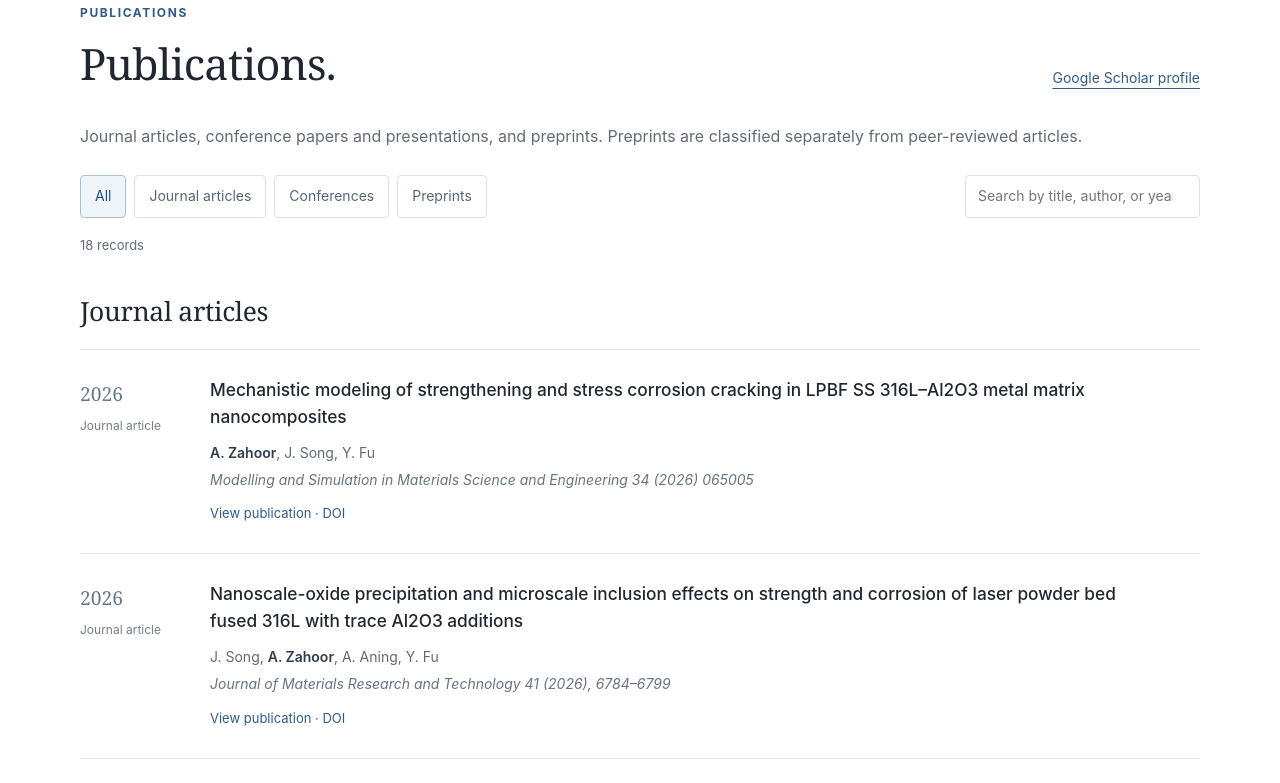
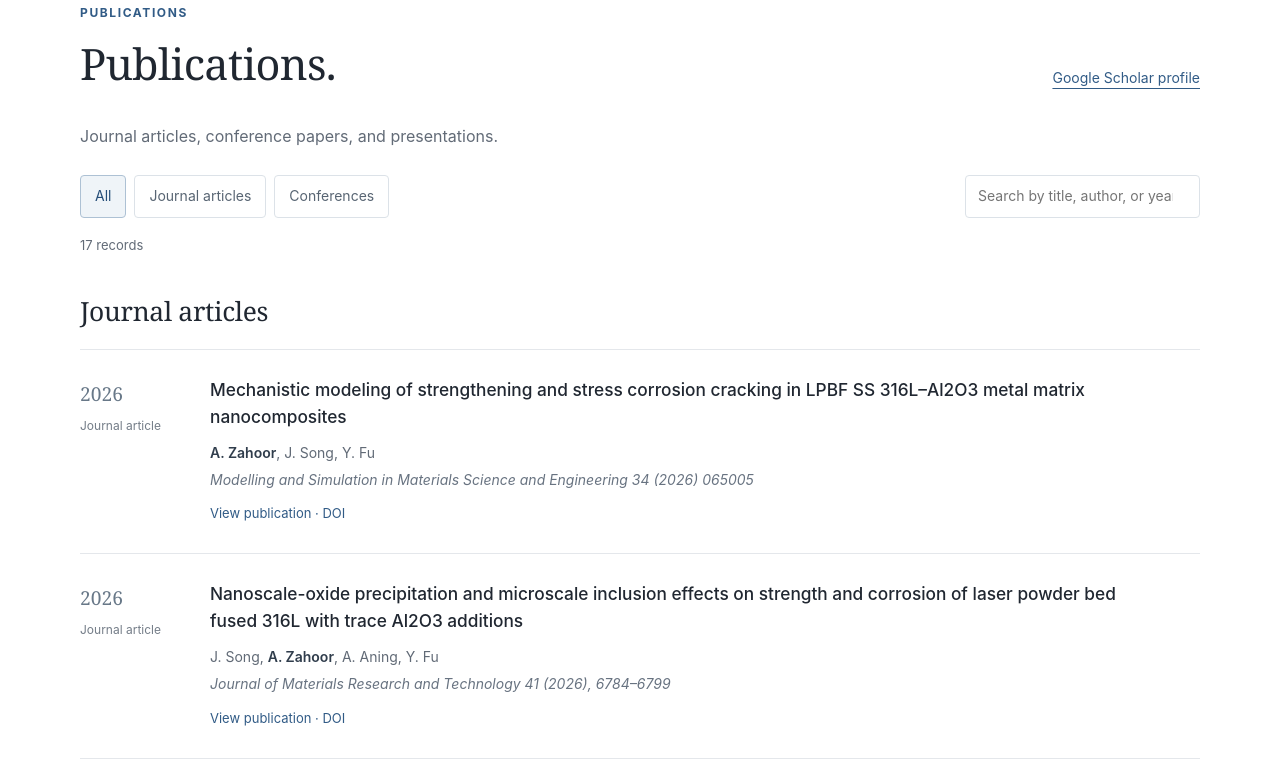
Before and after one commit to Aqab123/Aqab.github.io, a plain HTML site: page index.html in a window 1280 px wide. Shown: the part 3839-4622 px from the top of the page. Drawn offline with Linux system fonts and the light colour scheme.

Commit message:
Publish journal and conference bibliography without preprints

```diff
--- a/index.html
+++ b/index.html
@@ -14,14 +14,13 @@
 </div><p class="source-note">The GIFs are preserved from this website’s existing research assets. Playback is for visualization; display speed does not represent physical time. Material and processing conditions should be read with the corresponding study.</p></section>
 <section id="publications" class="section section-container">
 <div class="section-heading"><div><p class="eyebrow">PUBLICATIONS</p><h2>Publications.</h2></div><a class="text-link" href="https://scholar.google.com/citations?user=BcspHmkAAAAJ&amp;hl=en" target="_blank" rel="noopener noreferrer">Google Scholar profile</a></div>
-<p class="publication-intro">Journal articles, conference papers and presentations, and preprints. Preprints are classified separately from peer-reviewed articles.</p>
+<p class="publication-intro">Journal articles, conference papers, and presentations.</p>
 <div class="publication-tools"><div class="filters" role="group" aria-label="Publication type">
 <button type="button" data-filter="all" aria-pressed="true">All</button>
 <button type="button" data-filter="journal" aria-pressed="false">Journal articles</button>
 <button type="button" data-filter="conference" aria-pressed="false">Conferences</button>
-<button type="button" data-filter="preprint" aria-pressed="false">Preprints</button>
 </div><label class="search-label"><span class="sr-only">Search publications</span><input id="publication-search" type="search" placeholder="Search by title, author, or year…" autocomplete="off"></label></div>
-<p id="publication-count" class="result-count" aria-live="polite">18 records</p>
+<p id="publication-count" class="result-count" aria-live="polite">17 records</p>
 <section class="publication-group" data-publication-group="journal" aria-label="Journal articles"><h3>Journal articles</h3><div class="publication-list"><article class="publication" data-group="journal" data-type="Journal article" data-search="mechanistic modeling of strengthening and stress corrosion cracking in lpbf ss 316l–al2o3 metal matrix nanocomposites a. zahoor, j. song, y. fu modelling and simulation in materials science and engineering 34 (2026) 065005 2026"><div class="publication-year">2026<span>Journal article</span></div><div><h4><a href="https://doi.org/10.1088/1361-651X/ae93e5" target="_blank" rel="noopener noreferrer">Mechanistic modeling of strengthening and stress corrosion cracking in LPBF SS 316L–Al2O3 metal matrix nanocomposites</a></h4><p class="authors"><strong>A. Zahoor</strong>, J. Song, Y. Fu</p><p class="journal">Modelling and Simulation in Materials Science and Engineering 34 (2026) 065005</p><a class="paper-link" href="https://doi.org/10.1088/1361-651X/ae93e5" target="_blank" rel="noopener noreferrer">View publication · DOI</a></div></article>
 <article class="publication" data-group="journal" data-type="Journal article" data-search="nanoscale-oxide precipitation and microscale inclusion effects on strength and corrosion of laser powder bed fused 316l with trace al2o3 additions j. song, a. zahoor, a. aning, y. fu journal of materials research and technology 41 (2026), 6784–6799 2026"><div class="publication-year">2026<span>Journal article</span></div><div><h4><a href="https://doi.org/10.1016/j.jmrt.2026.02.229" target="_blank" rel="noopener noreferrer">Nanoscale-oxide precipitation and microscale inclusion effects on strength and corrosion of laser powder bed fused 316L with trace Al2O3 additions</a></h4><p class="authors">J. Song, <strong>A. Zahoor</strong>, A. Aning, Y. Fu</p><p class="journal">Journal of Materials Research and Technology 41 (2026), 6784–6799</p><a class="paper-link" href="https://doi.org/10.1016/j.jmrt.2026.02.229" target="_blank" rel="noopener noreferrer">View publication · DOI</a></div></article>
 <article class="publication" data-group="journal" data-type="Journal article" data-search="enhancement of antibacterial properties and biocompatibility of al-based quasicrystals through silver incorporation a. mohsin, s. naeem, a. zahoor, a. kusar, s. zulfiqar, a. tayyeb, t. aziz, et al. journal of materials research 40 (2025) 477–489 2025"><div class="publication-year">2025<span>Journal article</span></div><div><h4><a href="https://scholar.google.com/citations?view_op=view_citation&amp;hl=en&amp;oe=ASCII&amp;user=BcspHmkAAAAJ&amp;pagesize=100&amp;citation_for_view=BcspHmkAAAAJ:Tyk-4Ss8FVUC" target="_blank" rel="noopener noreferrer">Enhancement of antibacterial properties and biocompatibility of Al-based quasicrystals through silver incorporation</a></h4><p class="authors">A. Mohsin, S. Naeem, <strong>A. Zahoor</strong>, A. Kusar, S. Zulfiqar, A. Tayyeb, T. Aziz, et al.</p><p class="journal">Journal of Materials Research 40 (2025) 477–489</p><a class="paper-link" href="https://scholar.google.com/citations?view_op=view_citation&amp;hl=en&amp;oe=ASCII&amp;user=BcspHmkAAAAJ&amp;pagesize=100&amp;citation_for_view=BcspHmkAAAAJ:Tyk-4Ss8FVUC" target="_blank" rel="noopener noreferrer">View Scholar record</a></div></article>
@@ -39,7 +38,6 @@
 <article class="publication" data-group="conference" data-type="Conference paper" data-search="synthesis of improved soft magnetic composites (smcs) for applications in transformer core m. usama, a. zahoor, a. kusar, a. mohsin, f. ali, n.h. tariq, h.r.n. shahid, et al. 21st international bhurban conference on applied sciences and technology (ibcast), 2024 2024"><div class="publication-year">2024<span>Conference paper</span></div><div><h4><a href="https://scholar.google.com/citations?view_op=view_citation&amp;hl=en&amp;oe=ASCII&amp;user=BcspHmkAAAAJ&amp;pagesize=100&amp;citation_for_view=BcspHmkAAAAJ:Y0pCki6q_DkC" target="_blank" rel="noopener noreferrer">Synthesis of improved soft magnetic composites (SMCs) for applications in transformer core</a></h4><p class="authors">M. Usama, <strong>A. Zahoor</strong>, A. Kusar, A. Mohsin, F. Ali, N.H. Tariq, H.R.N. Shahid, et al.</p><p class="journal">21st International Bhurban Conference on Applied Sciences and Technology (IBCAST), 2024</p><a class="paper-link" href="https://scholar.google.com/citations?view_op=view_citation&amp;hl=en&amp;oe=ASCII&amp;user=BcspHmkAAAAJ&amp;pagesize=100&amp;citation_for_view=BcspHmkAAAAJ:Y0pCki6q_DkC" target="_blank" rel="noopener noreferrer">View Scholar record</a></div></article>
 <article class="publication" data-group="conference" data-type="Conference paper" data-search="fabrication of copper-doped lignin-based carbon nanotube composite electrodes for energy storage applications z.u. khan, j. jiang, a. kusar, m.y.a. khan, f. ali, a. zahoor 21st international bhurban conference on applied sciences and technology (ibcast), 2024 2024"><div class="publication-year">2024<span>Conference paper</span></div><div><h4><a href="https://scholar.google.com/citations?view_op=view_citation&amp;hl=en&amp;oe=ASCII&amp;user=BcspHmkAAAAJ&amp;pagesize=100&amp;citation_for_view=BcspHmkAAAAJ:eQOLeE2rZwMC" target="_blank" rel="noopener noreferrer">Fabrication of copper-doped lignin-based carbon nanotube composite electrodes for energy storage applications</a></h4><p class="authors">Z.U. Khan, J. Jiang, A. Kusar, M.Y.A. Khan, F. Ali, <strong>A. Zahoor</strong></p><p class="journal">21st International Bhurban Conference on Applied Sciences and Technology (IBCAST), 2024</p><a class="paper-link" href="https://scholar.google.com/citations?view_op=view_citation&amp;hl=en&amp;oe=ASCII&amp;user=BcspHmkAAAAJ&amp;pagesize=100&amp;citation_for_view=BcspHmkAAAAJ:eQOLeE2rZwMC" target="_blank" rel="noopener noreferrer">View Scholar record</a></div></article>
 <article class="publication" data-group="conference" data-type="Conference paper" data-search="synthesis, characterization, and antimicrobial properties of al–cu–fe–b quasicrystals a. zahoor, t. aziz, s. zulfiqar, n.h. tariq, et al. 3rd international symposium on advances in metallurgy &amp; materials (isamm’19), 2019, pp. 20–25 2019"><div class="publication-year">2019<span>Conference paper</span></div><div><h4><a href="https://scholar.google.com/citations?view_op=view_citation&amp;hl=en&amp;oe=ASCII&amp;user=BcspHmkAAAAJ&amp;pagesize=100&amp;citation_for_view=BcspHmkAAAAJ:2osOgNQ5qMEC" target="_blank" rel="noopener noreferrer">Synthesis, characterization, and antimicrobial properties of Al–Cu–Fe–B quasicrystals</a></h4><p class="authors"><strong>A. Zahoor</strong>, T. Aziz, S. Zulfiqar, N.H. Tariq, et al.</p><p class="journal">3rd International Symposium on Advances in Metallurgy &amp; Materials (ISAMM’19), 2019, pp. 20–25</p><a class="paper-link" href="https://scholar.google.com/citations?view_op=view_citation&amp;hl=en&amp;oe=ASCII&amp;user=BcspHmkAAAAJ&amp;pagesize=100&amp;citation_for_view=BcspHmkAAAAJ:2osOgNQ5qMEC" target="_blank" rel="noopener noreferrer">View Scholar record</a></div></article></div></section>
-<section class="publication-group" data-publication-group="preprint" aria-label="Preprints"><h3>Preprints</h3><div class="publication-list"><article class="publication" data-group="preprint" data-type="Preprint" data-search="microstructural segregation and inclusion effects on strength and corrosion of laser powder bed fused 316l with trace al2o3 additions j. song, a. zahoor, a. aning, y. fu ssrn preprint 5929185 · posted december 17, 2025 · earlier version of the 2026 jmrt journal article 2025"><div class="publication-year">2025<span>Preprint</span></div><div><h4><a href="https://doi.org/10.2139/ssrn.5929185" target="_blank" rel="noopener noreferrer">Microstructural Segregation and Inclusion Effects on Strength and Corrosion of Laser Powder Bed Fused 316L with Trace Al2O3 Additions</a></h4><p class="authors">J. Song, <strong>A. Zahoor</strong>, A. Aning, Y. Fu</p><p class="journal">SSRN preprint 5929185 · posted December 17, 2025 · Earlier version of the 2026 JMRT journal article</p><a class="paper-link" href="https://doi.org/10.2139/ssrn.5929185" target="_blank" rel="noopener noreferrer">View publication · DOI</a></div></article></div></section>
 <p id="no-results" hidden>No publications match your search. Try another category or keyword.</p></section>
 <section id="about" class="section section-container academic-section">
   <div class="section-heading"><div><p class="eyebrow">ACADEMIC BACKGROUND</p><h2>Education &amp; experience.</h2></div><p>Research and teaching across computational mechanics, materials science, and engineering.</p></div>
```
